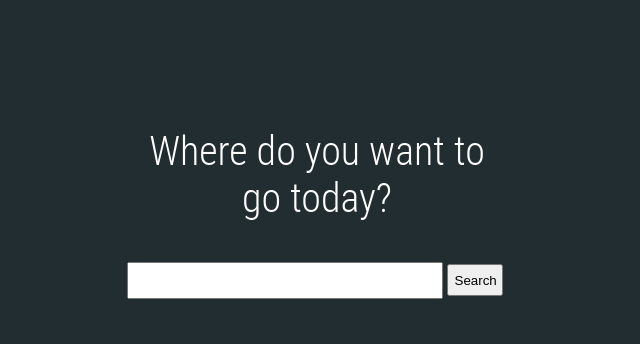
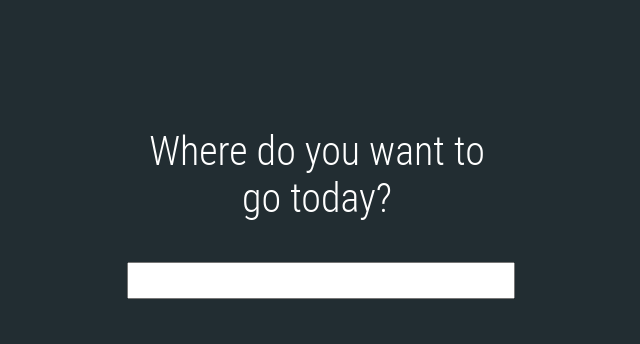
Before and after one commit to tbilik/homepage, a plain HTML site: page index.html in a window 1280 px wide. Shown: the top 344 px of the page, without its empty margins (323-963 px from the left). Drawn offline with Linux system fonts and the light colour scheme.

Commit message:
removed search button; enter on search

```diff
--- a/index.html
+++ b/index.html
@@ -19,7 +19,7 @@
       font-family: Roboto Condensed Light, sans-serif;
       font-size: 2.5em;
       }
-      i:hover {
+      .fa:hover {
       font-size: 1.5em;
       }
       table {
@@ -38,8 +38,7 @@
     <div>
       <p>Where do you want to go today?</p>
       <form method="get" action="https://duckduckgo.com/">
-	<input type="text" name="q" size="25" maxlength="255" value="" style="width:81%; height: 2.3em" />
-	<input type="submit" value="Search" style="width:15%; height: 2.4em" />
+	<input type="text" name="q" size="25" maxlength="255" value="" style="width:100%; height: 2.3em" />
       </form>
       <table>
       <tr>
```
